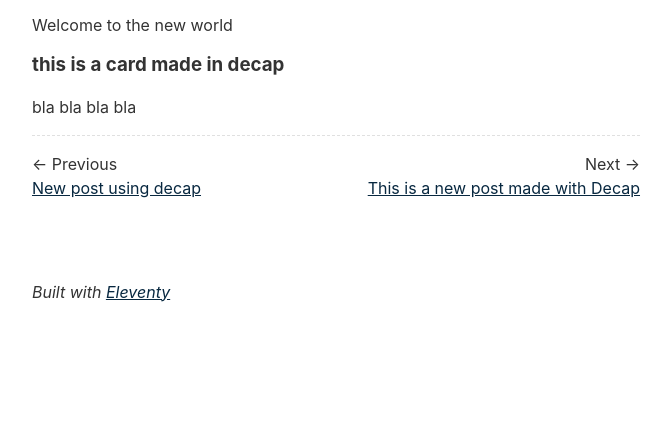
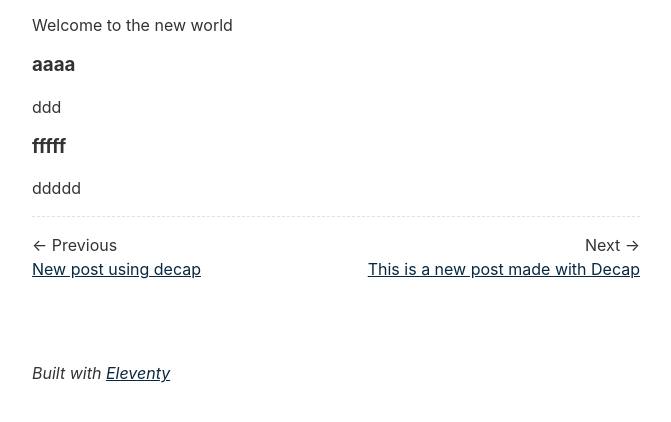
Before and after one commit to Hurricane86/EleventyTest, an Eleventy site: page content/blog/hello-world.md in a window 1280 px wide. Shown: the part 182-604 px from the top of the page, without its empty margins (304-975 px from the left). Built offline with nearby package versions, Linux system fonts and the light colour scheme; Eleventy itself is replaced by a stand-in of ours; files that its build step writes are made by us from their sources; what @zachleat/heading-anchors, zod-validation-error would draw is missing.

Commit message:
Update Blog “hello-world”

```diff
--- a/content/blog/hello-world.md
+++ b/content/blog/hello-world.md
@@ -7,4 +7,9 @@ tags:
 ---
 Welcome to the new world
 
-{% card "this is a card made in decap", "bla bla bla bla" %}
+
+{% card "aaaa", "ddd" %}
+
+
+
+{% card "fffff", "ddddd" %}
```
